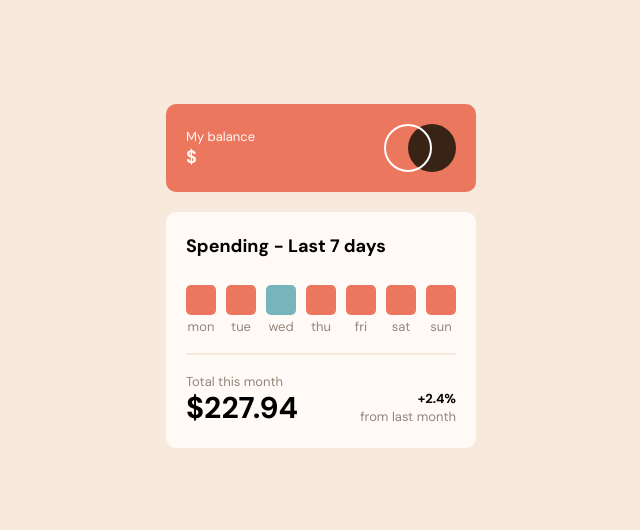
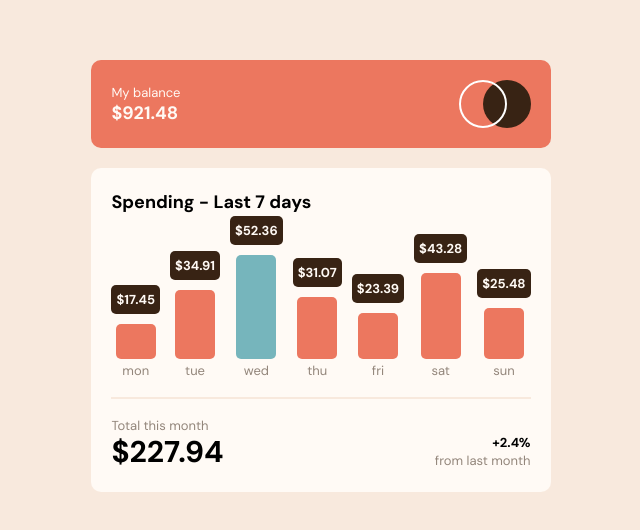
Before and after one commit to andaluciacurtis/Expenses-Chart-Component, a plain HTML site: page index.html in a window 1280 px wide. Shown: the part 124-654 px from the top of the page, without its empty margins (319-959 px from the left). Drawn offline with Linux system fonts and the light colour scheme.

Commit message:
Added correct bars + hover amounts

```diff
--- a/index.html
+++ b/index.html
@@ -17,7 +17,7 @@
       <div class="balance-container">
         <div>
           <p>My balance</p>
-          <h2>$<span class="balance"></span></h2>
+          <h2>$<span class="balance">921.48</span></h2>
         </div>
         <img src="images/logo.svg" alt="logo">
       </div>
@@ -26,36 +26,7 @@
 
         <h2>Spending - Last 7 days</h2>
 
-        <div class="chart">
-          <div class="bar-container">
-            <div class="bar"></div>
-            <p>mon</p>
-          </div>
-          <div class="bar-container">
-            <div class="bar"></div>
-            <p>tue</p>
-          </div>
-          <div class="bar-container">
-            <div class="bar highest-bar"></div>
-            <p>wed</p>
-          </div>
-          <div class="bar-container">
-            <div class="bar"></div>
-            <p>thu</p>
-          </div>
-          <div class="bar-container">
-            <div class="bar"></div>
-            <p>fri</p>
-          </div>
-          <div class="bar-container">
-            <div class="bar"></div>
-            <p>sat</p>
-          </div>
-          <div class="bar-container">
-            <div class="bar"></div>
-            <p>sun</p>
-          </div>
-        </div>
+        <div class="chart"></div>
 
         <hr>
 
--- a/script.js
+++ b/script.js
@@ -2,30 +2,46 @@ const response = await fetch('./data.json');
 const data = await response.json();
 
 const chart = document.querySelector(".chart");
-const balance = document.querySelector(".balance");
 const totalAmount = document.querySelector(".total");
-const increase = document.querySelector(".increase");
 
 calculateData();
 
 function calculateData() {
   let totalSpendings = 0;
-  let highestDay = data[0];
+  let highestDay;
+  let highestBar;
 
   data.forEach((currentDay)=> {
     let amount = currentDay.amount;
     let day = currentDay.day;
 
+    let barContainer = document.createElement("div");
+    barContainer.classList.add("bar-container")
+
+    let hoverBar = document.createElement("div");
+    hoverBar.innerHTML = `<p>$${amount}</p>`;
+    hoverBar.classList.add("hover-bar");
+
+    let bar = document.createElement("div");
+    bar.classList.add("bar");
+    bar.style.height = `${amount * 2}px`;
+
+    barContainer.appendChild(hoverBar);
+    barContainer.appendChild(bar);
+    barContainer.insertAdjacentHTML("beforeend",`<p>${day}</p>`);
+
     totalSpendings += amount;
-    if (amount > highestDay.amount) {
+
+    if (highestDay === undefined || highestDay.amount < amount) {
       highestDay = currentDay;
+      highestBar = bar;
     }
 
-    let newBar = ``
-
-    chart.insertAdjacentHTML("beforeend", newBar);
-
+    chart.appendChild(barContainer);
   })
 
+  highestBar.classList.add("highest-bar");
   totalAmount.innerHTML = `$${totalSpendings}`;
 }
+
+//
--- a/style.css
+++ b/style.css
@@ -88,26 +88,40 @@ main {
 
 .chart {
   display: flex;
-  align-items: center;
+  align-items: flex-end;
   justify-content: space-between;
   gap: 10px;
-  margin-top: 30px;
   margin-bottom: 15px;
 }
 
+.bar-container {
+  display: flex;
+  flex-direction: column;
+  align-items: center;
+}
+
+.hover-bar {
+  margin-bottom: 10px;
+  padding: 3px 5px;
+  background-color: var(--dark-brown);
+  border-radius: 5px;
+
+  text-align: center;
+}
+
+.hover-bar p {
+  color: var(--very-pale-orange);
+  font-weight: bold;
+}
+
 .bar {
-  height: 30px;
-  width: 30px;
+  width: 40px;
   background-color: var(--soft-red);
   border-radius: 5px;
 }
 
 .highest-bar {
   background-color: var(--cyan);
-}
-
-.bar-container p {
-  text-align: center;
 }
 
 .summary-container {
```
